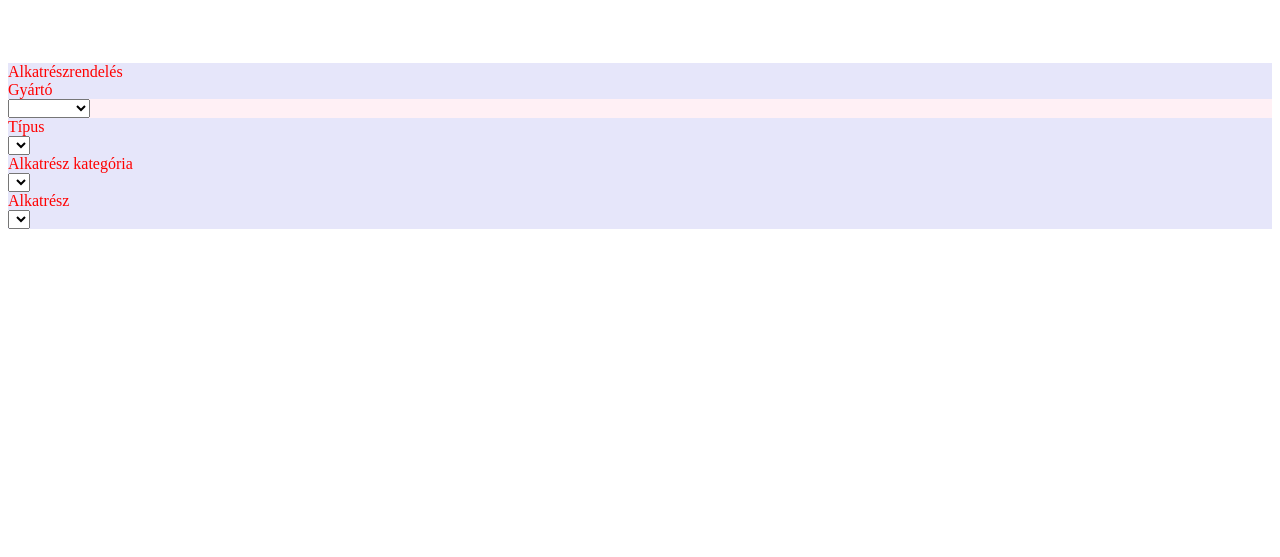
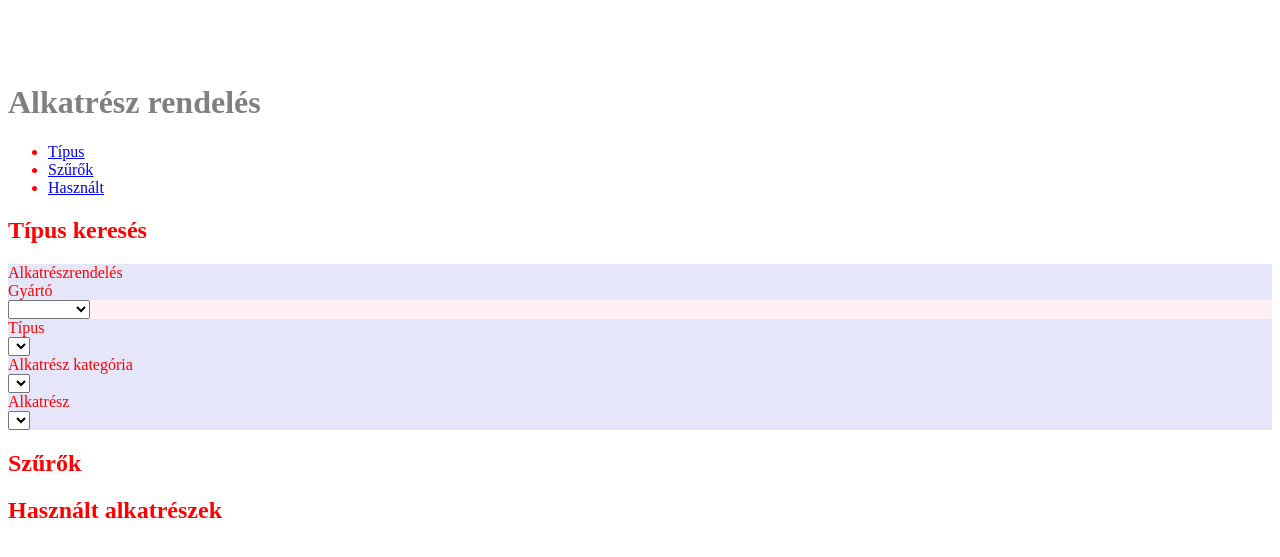
Before and after one commit to mrkoverchenko/MotoLandWeb, a PHP site: page /ordering.php in a window 1280 px wide. Shown: the top 557 px of the page. Run offline with PHP 8.4, Linux system fonts and the light colour scheme; data comes from the database, SQL or seed files in the repository; lists and menus that the app fills with data are empty.

Commit message:
ordering under construction

```diff
--- a/index.php
+++ b/index.php
@@ -360,7 +360,6 @@
         <script src="https://maxcdn.bootstrapcdn.com/bootstrap/3.4.1/js/bootstrap.min.js"></script>
         <script type="text/javascript" src="boogie.js"></script>
 
-        <link rel="canonical" href="https://getbootstrap.com/docs/5.1/examples/footers/">
 
         <style>
             .carousel-inner > .item > img,
@@ -648,7 +647,7 @@
                                             onfocusout="checkPW()">
                                 </div>
                                 <div class="col-sm-2">
-                                    <div id="validator" class="circle"></div>
+                                    <div id="passwordValidator" class="circle"></div>
                                 </div>
                             </div>
 
@@ -808,7 +807,7 @@
                             </button>
 
                             <div class="modal-footer" style="text-align:left ">
-                                <span id="message">A *-al jelszett mezők kitöltése kötelező!</span>
+                                <span id="regMessage">A *-al jelszett mezők kitöltése kötelező!</span>
                             </div>
 
                         </form>
--- a/ordering.php
+++ b/ordering.php
@@ -24,10 +24,32 @@
                 width: 100%;
                 background-color: transparent;
             }
+
         </style>
 
-        <div class='orderbody'>
 
+        <div class="orderbody">
+
+
+
+            <h1 style='color:gray;'>Alkatrész rendelés</h1>
+
+            <ul class="nav nav-tabs" id="myTab" role="tablist">
+                <li class="nav-item">
+                    <a class="nav-link" id="types-tab" data-toggle="tab" href="#types" role="tab">Típus</a>
+                </li>
+                <li class="nav-item">
+                    <a class="nav-link" id="filters-tab" data-toggle="tab" href="#filters" role="tab">Szűrők</a>
+                </li>
+                <li class="nav-item">
+                    <a class="nav-link" id="contact-tab" data-toggle="tab" href="#secondhand" role="tab">Használt</a>
+                </li>
+            </ul>
+
+            <div class="tab-content" id="myTabContent">
+
+                <div class="tab-pane fade" id="types" role="tabpanel" aria-labelledby="types-tab">
+                    <h2>Típus keresés</h2>
                     <form action="index.php">
 
                         <div class="row">
@@ -58,6 +80,7 @@
                                                 $man = $row["MotoManufacturerManufacturer_MSTR"];
                                                 echo "<option value='$id'>$man</option>";
                                             }
+                                            mysqli_close($connect);
                                         ?>
 
                                     </select>
@@ -103,13 +126,17 @@
                                 </div>
                             </div>
                         </div>
+                    </form>
+                </div>
 
-
-
-            </form>
-
-            <?php
-                mysqli_close($connect);
-            ?>
+                <div class="tab-pane fade" id="filters" role="tabpanel" aria-labelledby="filters-tab">
+                    <h2>Szűrők</h2>
+                    <p></p>
+                </div>
+                <div class="tab-pane fade" id="secondhand" role="tabpanel" aria-labelledby="secondhand-tab">
+                    <h2>Használt alkatrészek</h2>
+                    <p></p>
 
                 </div>
+            </div>
+        </div>
```
Also changed, not shown: boogie.js (+5 -5 lines). Lines whose indentation alone changed are shown as unchanged.
